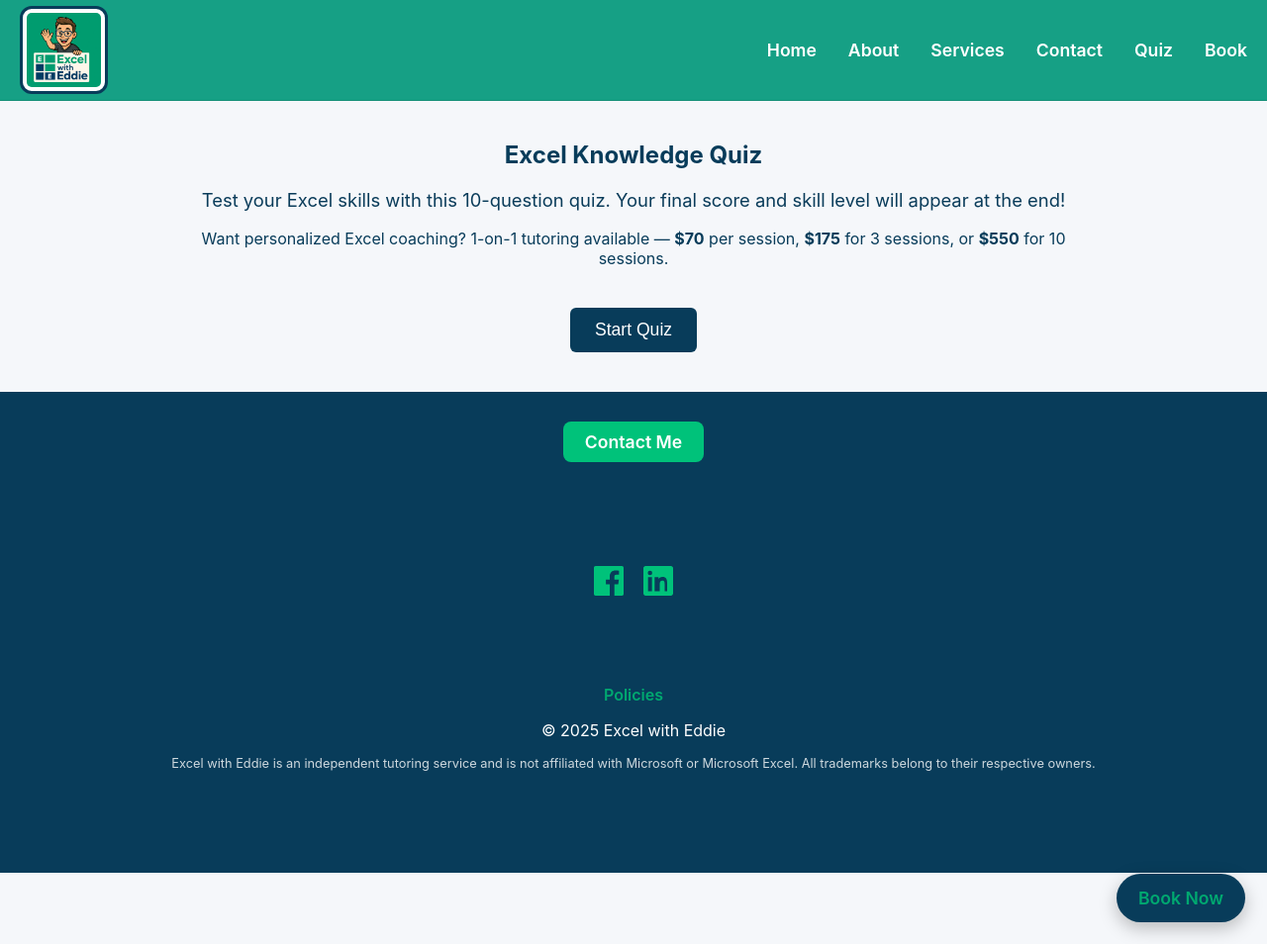
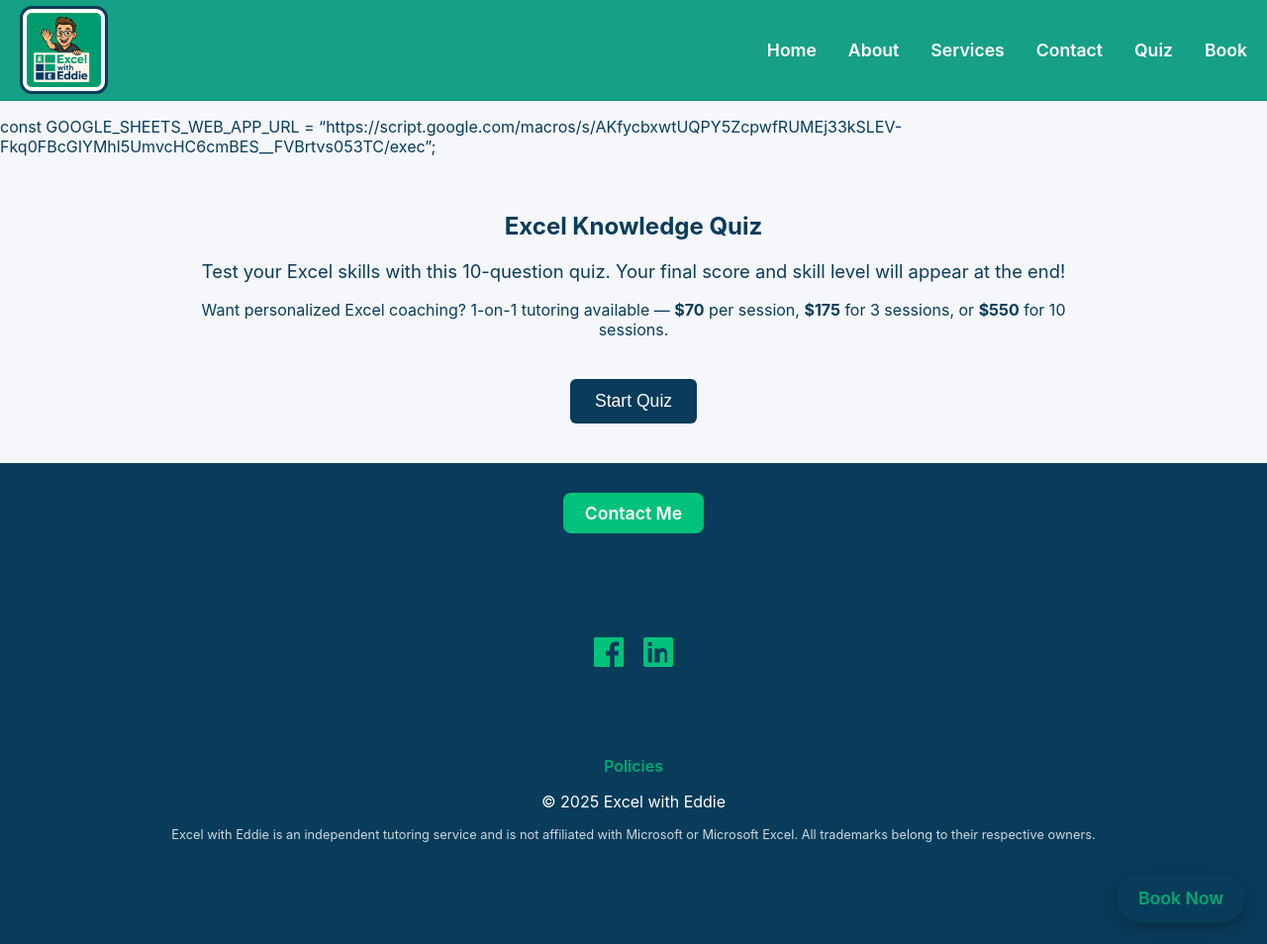
Before and after one commit to excelwitheddie/excel-with-eddie2, a Jekyll site: the page built from quiz.md, in a window 1280 px wide and 954 px high. Shown: the whole window at 99% size. Built offline with Jekyll 4.4.1, drawn with Linux system fonts in a browser that asks for light colours.

Commit message:
Update quiz.md

```diff
--- a/quiz.md
+++ b/quiz.md
@@ -2,6 +2,8 @@
 layout: default
 title: Excel Knowledge Quiz
 ---
+const GOOGLE_SHEETS_WEB_APP_URL =
+  "https://script.google.com/macros/s/AKfycbxwtUQPY5ZcpwfRUMEj33kSLEV-Fkq0FBcGIYMhl5UmvcHC6cmBES__FVBrtvs053TC/exec";
 
 <section style="max-width:900px; margin:0 auto; text-align:center; padding-top:20px;">
   <h1>Excel Knowledge Quiz</h1>
```
